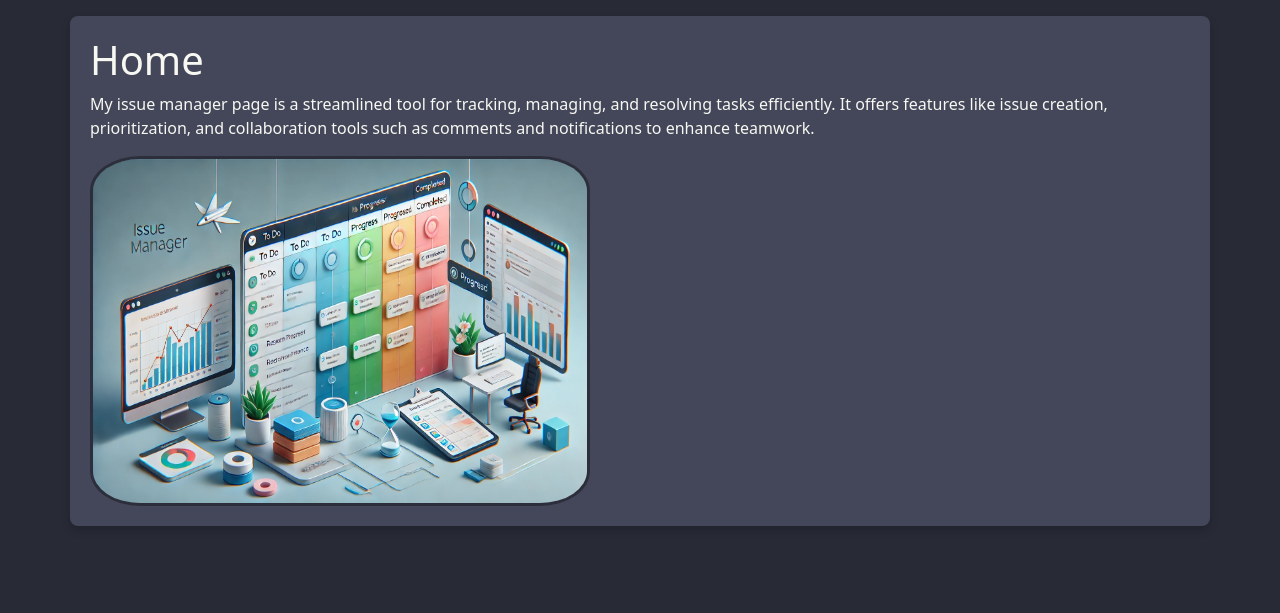
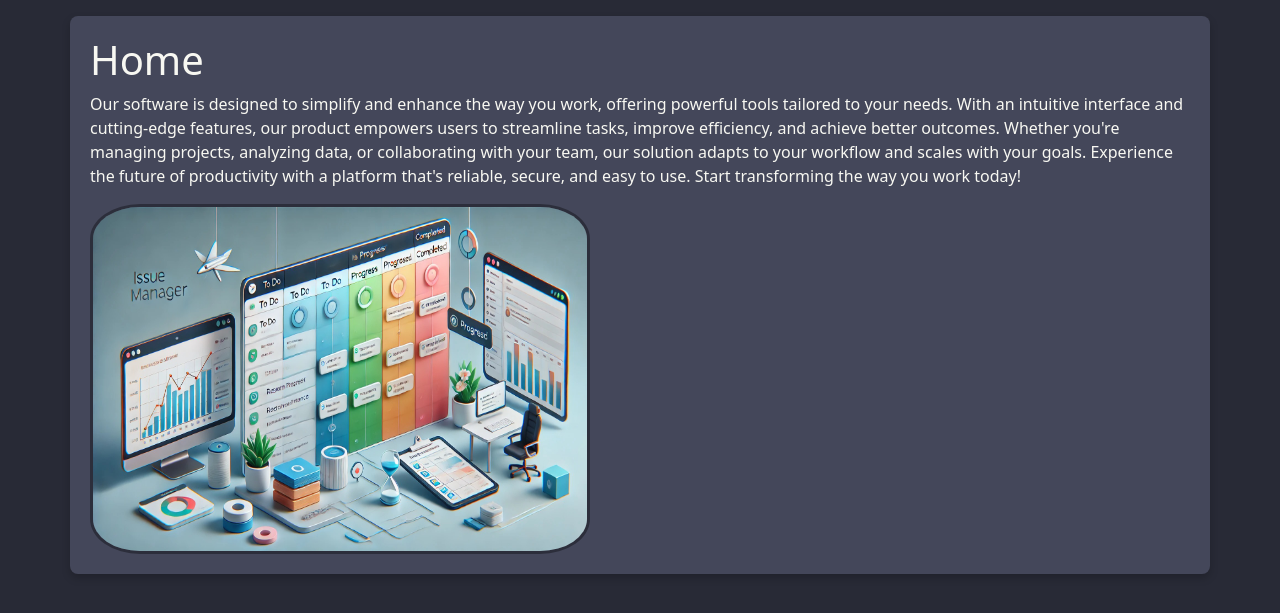
Before and after one commit to christianAlbrand/FSDI-113-issue_mgr, a Django app: page / in a window 1280 px wide. Shown: the part 56-669 px from the top of the page. Run offline with Django 5.2, Linux system fonts and the light colour scheme.

Commit message:
nothing to add

```diff
--- a/templates/pages/home.html
+++ b/templates/pages/home.html
@@ -7,8 +7,10 @@
 <div>
     <h1>Home</h1>
     <p>
-        My issue manager page is a streamlined tool for tracking, managing, and resolving tasks efficiently. It offers features like issue creation,
-        prioritization, and collaboration tools such as comments and notifications to enhance teamwork.
+        Our software is designed to simplify and enhance the way you work, offering powerful tools tailored to your needs. With an intuitive interface and cutting-edge features,
+        our product empowers users to streamline tasks, improve efficiency, and achieve better outcomes. Whether you're managing projects, analyzing data, or collaborating with your team,
+        our solution adapts to your workflow and scales with your goals. Experience the future of productivity with a platform that's reliable, secure, and easy to use. Start transforming
+        the way you work today!
     </p>
 </div>
 <div class="img-container">
```
